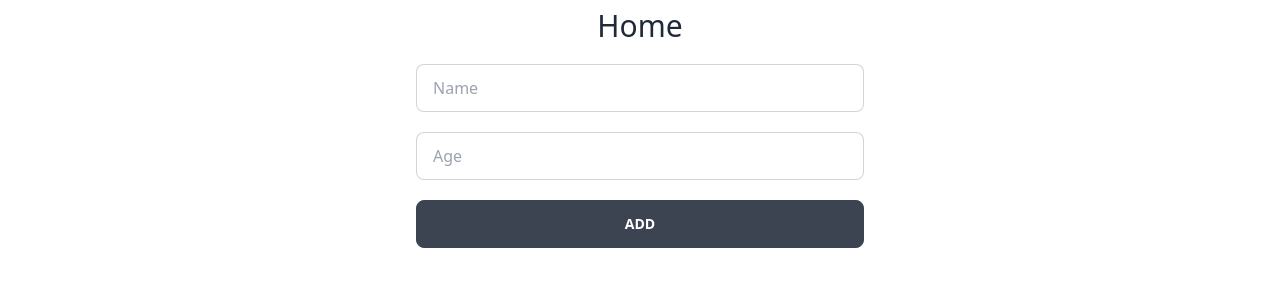
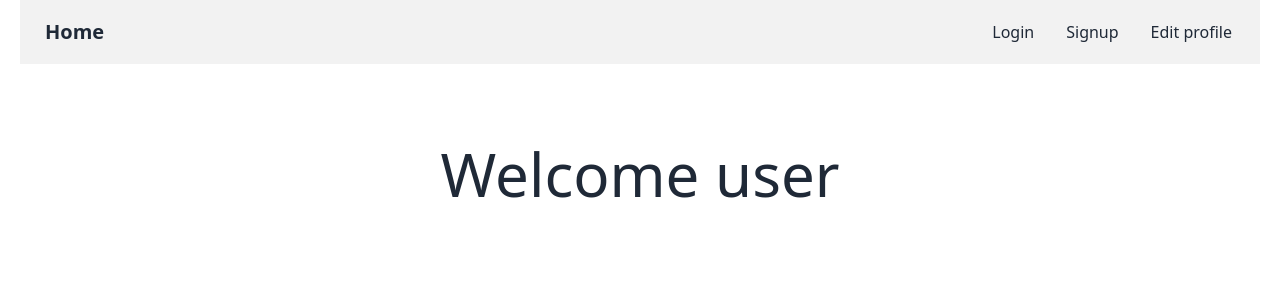
Before and after one commit to dariomnalerio/expense-tracker, a Next.js app in the folder client/: page / in a window 1280 px wide. Shown: the top 300 px of the page. Built offline with nearby package versions, Linux system fonts and the light colour scheme; sample sign-in values are in the browser's storage.

Commit message:
Add navbar and request handler , update styles

```diff
--- a/client/package.json
+++ b/client/package.json
@@ -13,6 +13,7 @@
     "@types/react": "18.2.0",
     "@types/react-dom": "18.2.1",
     "autoprefixer": "10.4.14",
+    "axios": "^1.4.0",
     "daisyui": "^2.51.6",
     "firebase": "^9.21.0",
     "next": "13.3.4",
--- /dev/null
+++ b/client/src/api/userDataHandler.ts
@@ -0,0 +1,23 @@
+import axios from "axios";
+
+export const createUser = async (email: string) => {
+  try {
+    const data = { email };
+    const response = await axios.post("http://localhost:3000/user/", data);
+    return response.data;
+  } catch (error) {
+    console.error(error);
+    throw new Error("Error submitting data");
+  }
+};
+
+export const updateUser = async (email: string, name: string, age: number) => {
+  try {
+    const data = { email, name, age };
+    const response = await axios.put("http://localhost:3000/user/", data);
+    return response.data;
+  } catch (error) {
+    console.error(error);
+    throw new Error("Error submitting data");
+  }
+};
--- /dev/null
+++ b/client/src/components/NavBar.tsx
@@ -0,0 +1,26 @@
+import Link from "next/link";
+
+export default function NavBar() {
+  return (
+    <div className="navbar bg-base-200">
+      <div className="flex-1">
+        <Link className="btn btn-ghost normal-case text-xl" href="/">
+          Home
+        </Link>
+      </div>
+      <div className="flex-none">
+        <ul className="menu menu-horizontal px-1">
+          <li>
+            <Link href={"/login"}>Login</Link>
+          </li>
+          <li>
+            <Link href={"/register"}>Signup</Link>
+          </li>
+          <li>
+            <Link href={"/profile"}>Edit profile</Link>
+          </li>
+        </ul>
+      </div>
+    </div>
+  );
+}
--- a/client/src/pages/_document.tsx
+++ b/client/src/pages/_document.tsx
@@ -2,7 +2,7 @@ import { Html, Head, Main, NextScript } from 'next/document'
 
 export default function Document() {
   return (
-    <Html lang="en">
+    <Html lang="en" data-theme="light">
       <Head />
       <body className="px-5">
         <Main />
--- a/client/src/pages/index.tsx
+++ b/client/src/pages/index.tsx
@@ -1,6 +1,7 @@
-import { app } from "../../firebaseConfig";
+import NavBar from "@/components/NavBar";
 import { useEffect } from "react";
 import { useRouter } from "next/router";
+
 export default function Home() {
   const router = useRouter();
 
@@ -13,23 +14,10 @@ export default function Home() {
   }, []);
 
   return (
-    <main className="h-screen bg-bas">
-      <h1 className="flex justify-center mt-2 text-3xl">Home</h1>
+    <main>
+      <NavBar />
 
-      <div className="flex flex-col items-center h-screen">
-        <input
-          type="text"
-          placeholder="Name"
-          className="input input-bordered w-full max-w-md mt-5"
-        />
-        <input
-          type="text"
-          placeholder="Age"
-          className="input input-bordered w-full max-w-md mt-5"
-        />
-
-        <button className="btn w-full max-w-md mt-5">ADD</button>
-      </div>
+      <h1 className="text-6xl mt-20 text-center"> Welcome user</h1>
     </main>
   );
 }
--- a/client/src/pages/login.tsx
+++ b/client/src/pages/login.tsx
@@ -1,7 +1,10 @@
+import NavBar from "@/components/NavBar";
+
 export default function Login() {
-    return (
-        <div>
-            <h1>Login</h1>
-        </div>
-    )
+  return (
+    <div>
+      <NavBar />
+      <h1>Login</h1>
+    </div>
+  );
 }
--- /dev/null
+++ b/client/src/pages/profile.tsx
@@ -0,0 +1,45 @@
+import { app } from "../../firebaseConfig";
+import { useEffect, useState } from "react";
+import { useRouter } from "next/router";
+import { updateUser } from "@/api/userDataHandler";
+import NavBar from "@/components/NavBar";
+export default function Home() {
+  const router = useRouter();
+
+  useEffect(() => {
+    let token = sessionStorage.getItem("Token");
+    // If there is no token, redirect to register page
+    if (!token) {
+      router.push("/register");
+    }
+  }, []);
+
+  const [name, setName] = useState("");
+  const [age, setAge] = useState("");
+
+  return (
+    <main className="h-screen bg-bas">
+      <NavBar />
+      <h1 className="flex justify-center mt-2 text-3xl">Edit profile</h1>
+
+      <div className="flex flex-col items-center h-screen">
+        <input
+          type="text"
+          placeholder="Name"
+          className="input input-bordered w-full max-w-md mt-5"
+          onChange={(event) => setName(event.target.value)}
+          value={name}
+        />
+        <input
+          type="text"
+          placeholder="Age"
+          className="input input-bordered w-full max-w-md mt-5"
+          onChange={(event) => setAge(event.target.value)}
+          value={age}
+        />
+
+        <button className="btn w-full max-w-md mt-5">Update</button>
+      </div>
+    </main>
+  );
+}
--- a/client/src/pages/register.tsx
+++ b/client/src/pages/register.tsx
@@ -9,7 +9,8 @@ import {
   signInWithPopup,
 } from "firebase/auth";
 import { useRouter } from "next/router";
-import { FirebaseApp } from "firebase/app";
+import { createUser } from "@/api/userDataHandler";
+import NavBar from "@/components/NavBar";
 
 export default function Register() {
   const auth = getAuth(app); // get the auth object from firebase
@@ -35,6 +36,8 @@ export default function Register() {
       sessionStorage.setItem("Token", userToken);
       // Redirect user to home page
       router.push("/");
+      // Send email to data handler
+      createUser(email);
     } catch (error) {
       console.log(error);
     }
@@ -81,8 +84,10 @@ export default function Register() {
   }, []);
 
   return (
-    <div className="mt-5 flex flex-col items-center align-middle">
-      <h1>Register</h1>
+    <div className="flex flex-col items-center align-middle">
+      <NavBar />
+
+      <h1 className="mt-5">Register</h1>
 
       <input
         type="email"
--- a/client/tailwind.config.js
+++ b/client/tailwind.config.js
@@ -15,4 +15,7 @@ module.exports = {
     },
   },
   plugins: [require("daisyui")],
+  daisyui: {
+    themes: true,
+  },
 };
```
Also changed, not shown: client/src/utils/userSession.ts (added), 1 other file (tests, documents, lock files or other folders).
